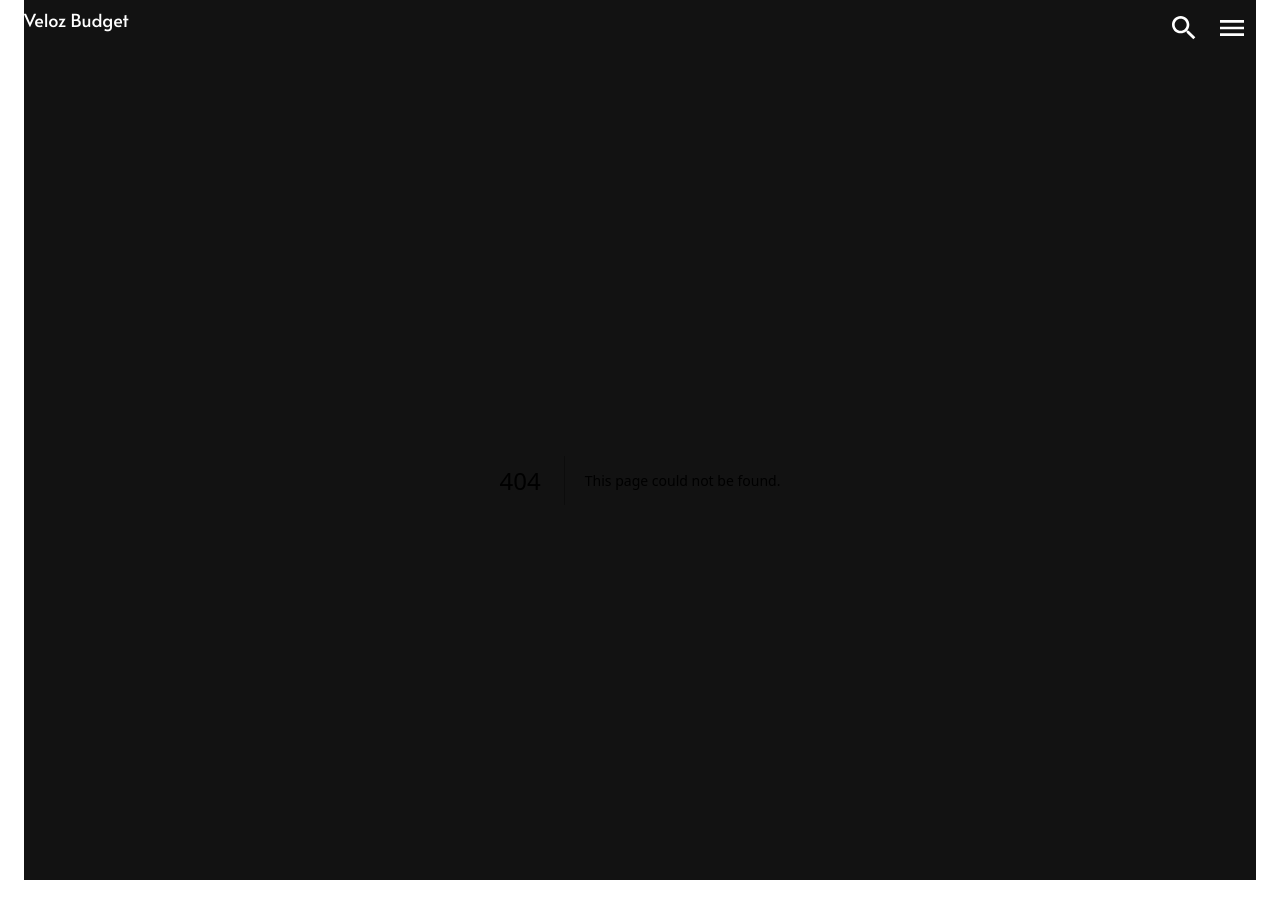
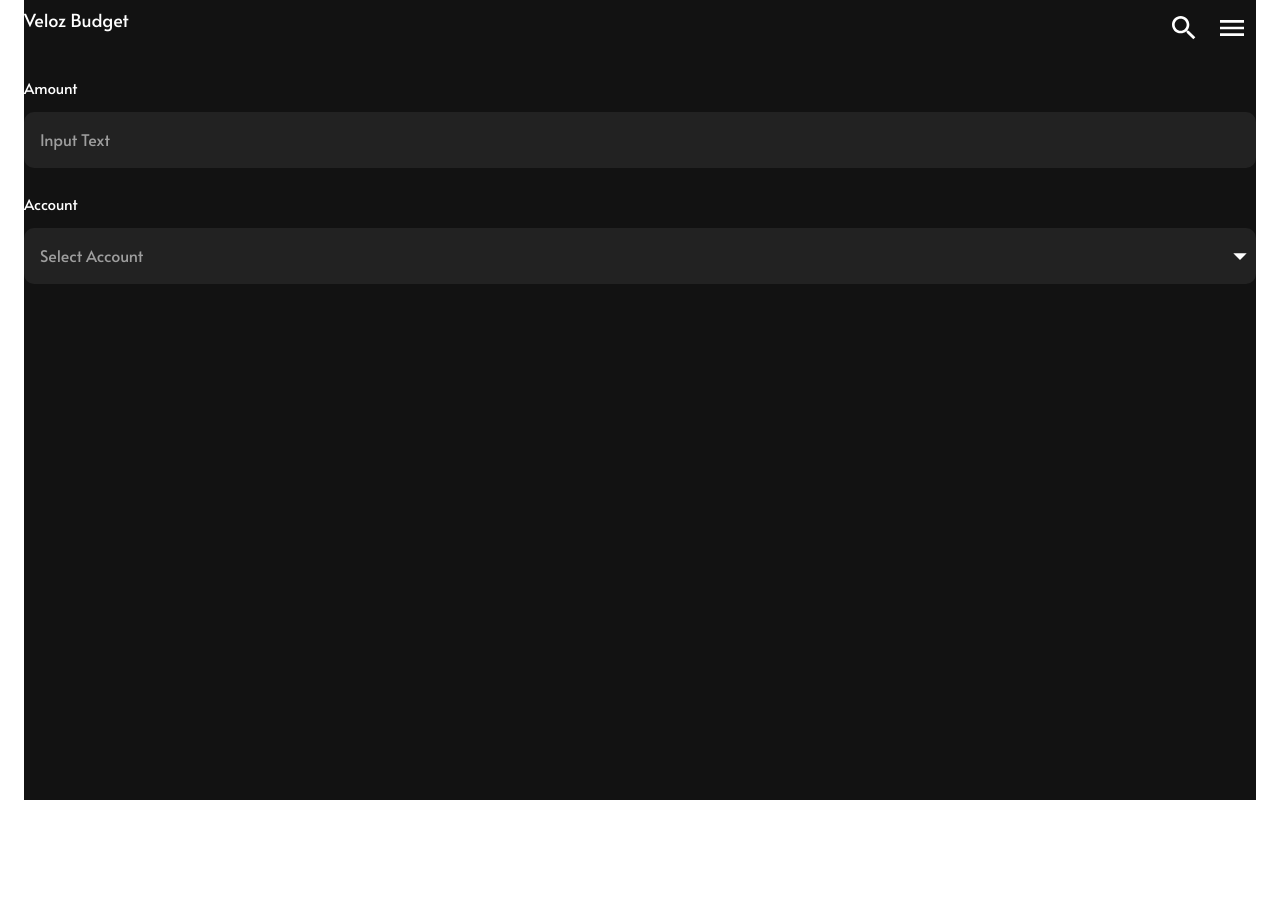
Before and after one commit to pharesdiego/fe-budget-app, a Next.js app: page /entry/create in a window 1280 px wide. Before the commit this address had no page. Shown: the top 918 px of the page. After the commit the page ends 896 px from the top, so only its background shows below. Built offline with nearby package versions, Linux system fonts and the light colour scheme.

Commit message:
create TextInput and SelectInput

```diff
--- a/src/app/api/hello/route.ts
+++ /dev/null
@@ -1,3 +0,0 @@
-export async function GET(request: Request) {
-  return new Response('Hello, Next.js!')
-}
--- /dev/null
+++ b/src/app/entry/create/page.tsx
@@ -0,0 +1,12 @@
+import TextInput from "@/components/TextInput"
+import SelectInput from "@/components/SelectInput"
+
+
+export default async () => {
+  return (
+    <>
+      <TextInput />
+      <SelectInput placeholder="Select Account" />
+    </>
+  )
+}
--- a/src/components/EntriesList.tsx
+++ b/src/components/EntriesList.tsx
@@ -30,7 +30,7 @@ const EntriesList = (props: EntriesListProps) => {
                 {entry.category.name}
               </Typography>
               <Typography sx={theme => ({
-                color: theme.palette.grey["400"],
+                color: theme.palette.grey["300"],
                 textOverflow: "ellipsis",
                 whiteSpace: "nowrap",
                 overflow: "hidden",
@@ -38,7 +38,7 @@ const EntriesList = (props: EntriesListProps) => {
                 {entry.description}
               </Typography>
             </Grid>
-            <Grid>
+            <Grid margin="auto">
               <Typography sx={theme => ({
                 color: isLessThan0(entry.amount) ? theme.palette.error.main : theme.palette.success.main
               })}>
--- /dev/null
+++ b/src/components/SelectInput.tsx
@@ -0,0 +1,52 @@
+"use client"
+import { TextField, StandardTextFieldProps, MenuItem, Box } from "@mui/material";
+import TextInput from "./TextInput";
+import { colors } from "@/theme";
+
+interface SelectInputProps extends StandardTextFieldProps { }
+
+const SelectInput = (props: SelectInputProps) => {
+  const { placeholder } = props;
+
+  return (
+    <TextInput
+      label="Account"
+      select
+      SelectProps={{
+        defaultValue: "",
+        displayEmpty: true,
+        MenuProps: {
+          PaperProps: {
+            sx: {
+              backgroundColor: colors.grey,
+            }
+          }
+        },
+        renderValue: (val) => {
+          if (val === "") {
+            return <Box component="span" sx={(theme) => ({
+              color: theme.palette.grey["300"]
+            })}>{placeholder}</Box>
+          }
+
+          return <p>{val}</p>
+        }
+      }}
+    >
+      <MenuItem value="" disabled>
+        {placeholder}
+      </MenuItem>
+      <MenuItem value="Bank">
+        Bank
+      </MenuItem>
+      <MenuItem value="Savings">
+        Savings
+      </MenuItem>
+      <MenuItem value="Other">
+        Other
+      </MenuItem>
+    </TextInput>
+  )
+}
+
+export default SelectInput;
--- /dev/null
+++ b/src/components/TextInput.tsx
@@ -0,0 +1,32 @@
+"use client"
+import { TextField, StandardTextFieldProps } from "@mui/material";
+
+interface TextInputProps extends StandardTextFieldProps { }
+
+const TextInput = (props: TextInputProps) => {
+  return (
+    <TextField
+      fullWidth
+      variant="standard"
+      label="Amount"
+      placeholder="Input Text"
+      InputLabelProps={{
+        shrink: true,
+        sx: {
+          typography: "h1",
+          height: "2rem",
+          position: "unset",
+        }
+      }}
+      InputProps={{
+        disableUnderline: true,
+      }}
+      sx={{
+        height: "7.25rem"
+      }}
+      {...props}
+    />
+  )
+}
+
+export default TextInput;
--- a/src/theme.tsx
+++ b/src/theme.tsx
@@ -2,6 +2,14 @@
 import { ThemeProvider } from "@mui/material";
 import { createTheme } from "@mui/material";
 import React from "react";
+
+export const colors = {
+  white: "#FFF",
+  black: "#000",
+  grey: "#222222",
+  lightGrey: "#515151",
+  lighterGrey: "#9E9E9E",
+}
 
 const theme = createTheme({
   palette: {
@@ -12,7 +20,9 @@ const theme = createTheme({
       main: "#000",
     },
     grey: {
-      "400": "#9E9E9E",
+      "300": colors.lighterGrey,
+      "400": colors.lightGrey,
+      "500": colors.grey,
     },
     error: {
       main: "#FF7C7C",
@@ -64,8 +74,77 @@ const theme = createTheme({
           },
         }
       }
-    }
-  }
+    },
+    MuiInputBase: {
+      defaultProps: {
+      },
+      styleOverrides: {
+        root: {
+          backgroundColor: colors.grey,
+          borderRadius: "10px",
+          height: "3.5rem",
+          marginTop: "0 !important",
+          "&.Mui-focused": {
+            outline: "#656565 solid 2px",
+            boxShadow: "0px 6px 9px 3px #020202",
+          },
+        },
+      }
+    },
+    MuiInput: {
+      defaultProps: {
+        disableUnderline: true,
+      },
+      styleOverrides: {
+        root: {
+          color: "#fff",
+          padding: "1rem",
+        },
+        input: {
+          "&::placeholder": {
+            color: "#9E9E9E",
+            opacity: 1,
+          }
+        }
+      }
+    },
+    MuiInputLabel: {
+      defaultProps: {
+        shrink: true,
+      }
+    },
+    MuiFormControl: {
+      defaultProps: {
+        variant: "standard",
+      },
+      styleOverrides: {
+        root: {
+          height: "7.25rem",
+        },
+      },
+    },
+    MuiSelect: {
+      styleOverrides: {
+        select: {
+          backgroundColor: colors.grey,
+        }
+      }
+    },
+    MuiMenuItem: {
+      styleOverrides: {
+        root: {
+          backgroundColor: colors.grey,
+          "&.Mui-selected": {
+            backgroundColor: colors.lightGrey,
+          },
+          "&.Mui-disabled": {
+            backgroundColor: colors.grey,
+            opacity: 0.4,
+          }
+        },
+      }
+    },
+  },
 });
 
 // eslint-disable-next-line
```
